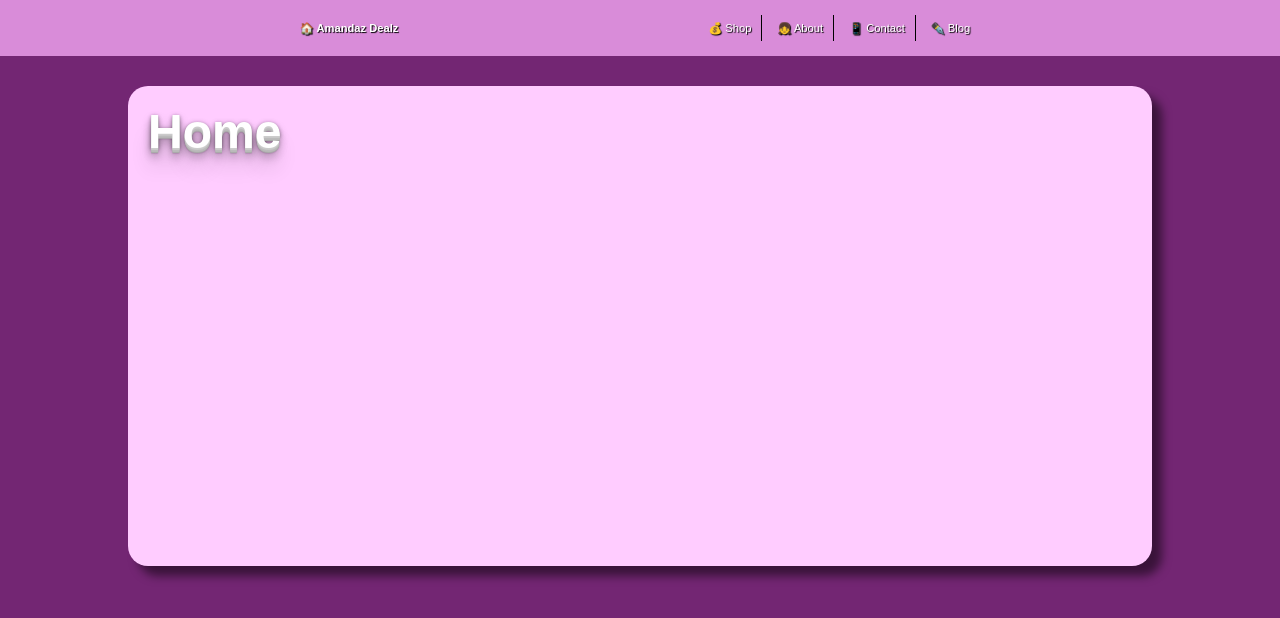
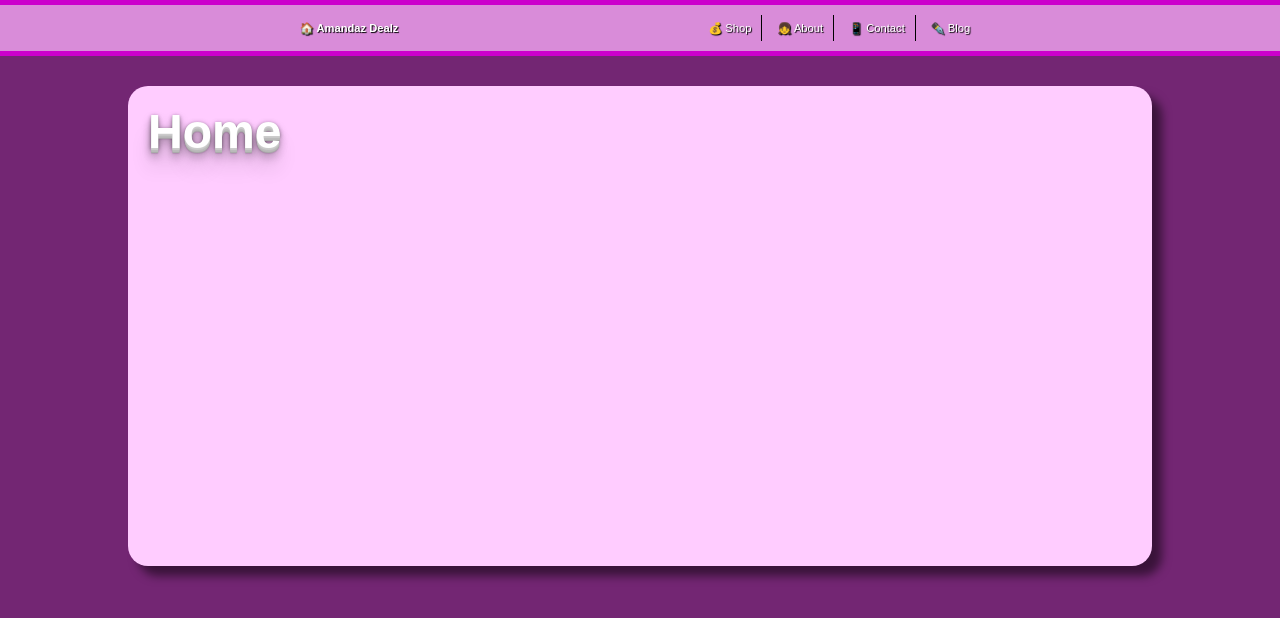
Before and after one commit to mastapegs/amandazdealz, a Gatsby site: page / in a window 1280 px wide. Built offline with nearby package versions, Linux system fonts and the light colour scheme; Gatsby itself is replaced by a stand-in of ours.

Commit message:
add some borders to the header

```diff
--- a/src/components/Layout.module.css
+++ b/src/components/Layout.module.css
@@ -5,6 +5,8 @@
   justify-content: space-evenly;
   font-size: .7em;
   min-height: 5em;
+  border-bottom: 5px solid hsl(300, 100%, 40%);
+  border-top: 5px solid hsl(300, 100%, 40%);
 }
 
 .hero {
```
